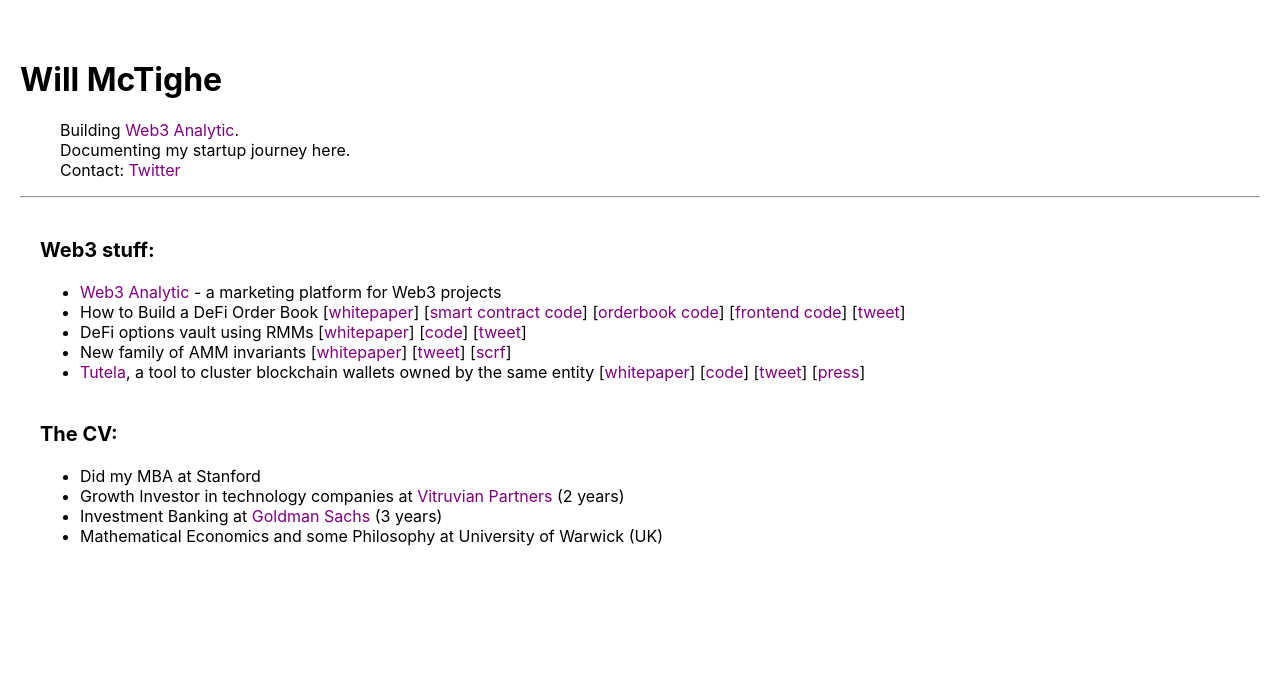
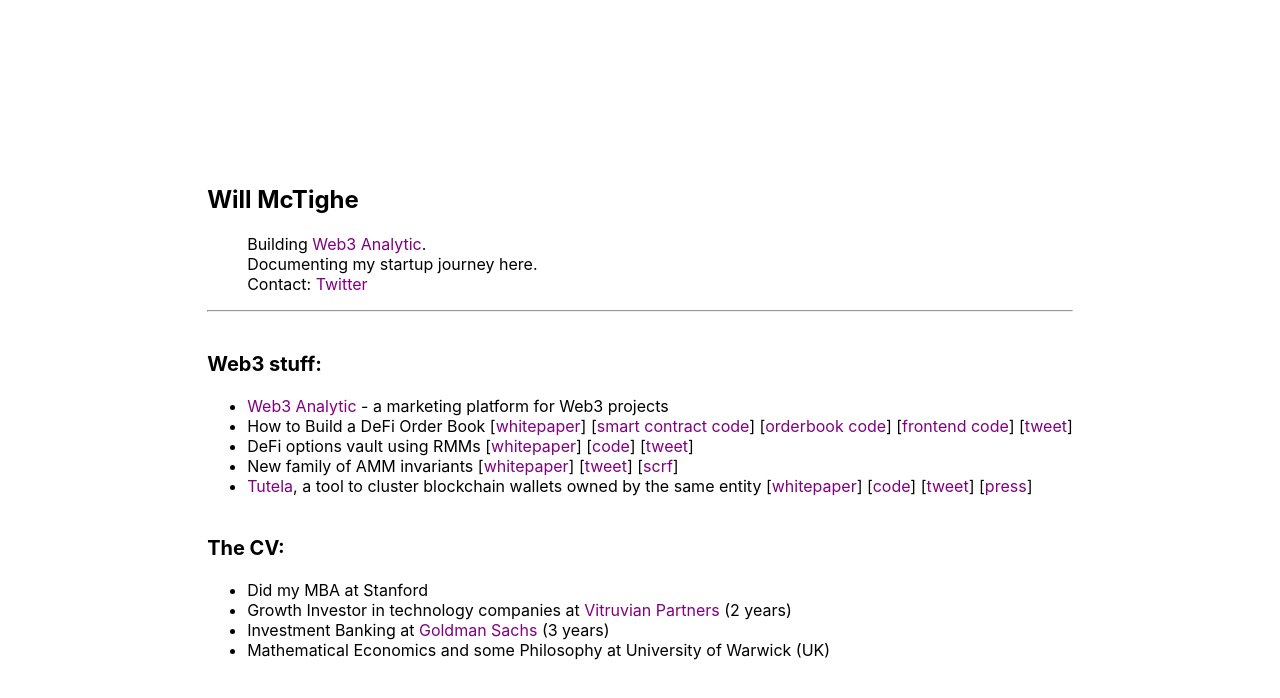
Before and after one commit to Tiggy560/my-website, a React (Create React App) app: page / in a window 1280 px wide. Shown: the top 698 px of the page. Built offline with nearby package versions, Linux system fonts and the light colour scheme.

Commit message:
Updates to CSS

```diff
--- a/src/App.css
+++ b/src/App.css
@@ -1,33 +1,35 @@
 .App {
-  padding-top: 20px; /* Added space above the header */
+  display: flex;
+  flex-direction: column;
+  justify-content: center;
+  align-items: center;
+  padding-top: 10px; /* Added space above the content */
   min-height: 100vh;
 }
 
-header {
-  text-align: center;
-  font-size: 24px; /* Adjust the font size as needed */
-  font-weight: bold;
-  margin-bottom: 20px; /* Space between header and content */
-}
-
 .content {
-  max-width: 70ch;
-  margin: 0 auto; /* Centers the content */
-  display: flex;
-  flex-direction: column;
-  align-items: flex-start; /* Aligns items to the start */
+  max-width: 50ch;
+  margin: 0 auto; /* Centers the content horizontally */
+  width: 100%; /* Ensures the content fills the container */
 }
 
 .section {
   margin-top: 40px;
-  text-align: left;
-  padding: 0 20px;
+  text-align: left; /* Ensures text is left-aligned */
+}
+
+.section h1, .section h2 {
+  font-weight: bold;
+}
+
+.section h1 {
+  font-size: 24px; /* Size for main heading */
+  margin-bottom: 20px; /* Space between header and content */
 }
 
 .section h2 {
-  font-size: 20px;
-  font-weight: bold;
-  margin-bottom: 20px;
+  font-size: 20px; /* Size for subheadings */
+  margin-bottom: 20px; /* Space between subheadings and content */
 }
 
 .section ul {
```
